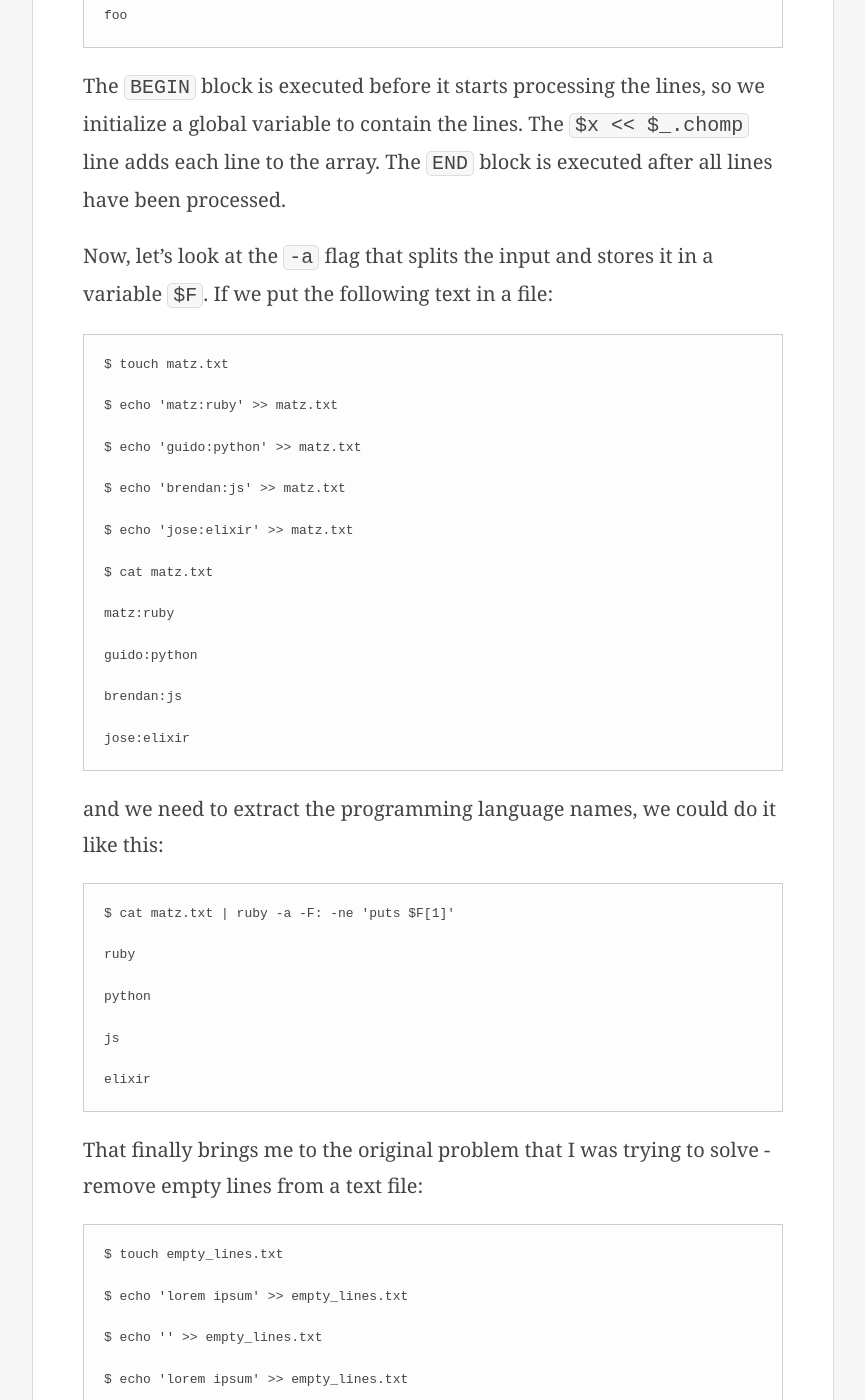
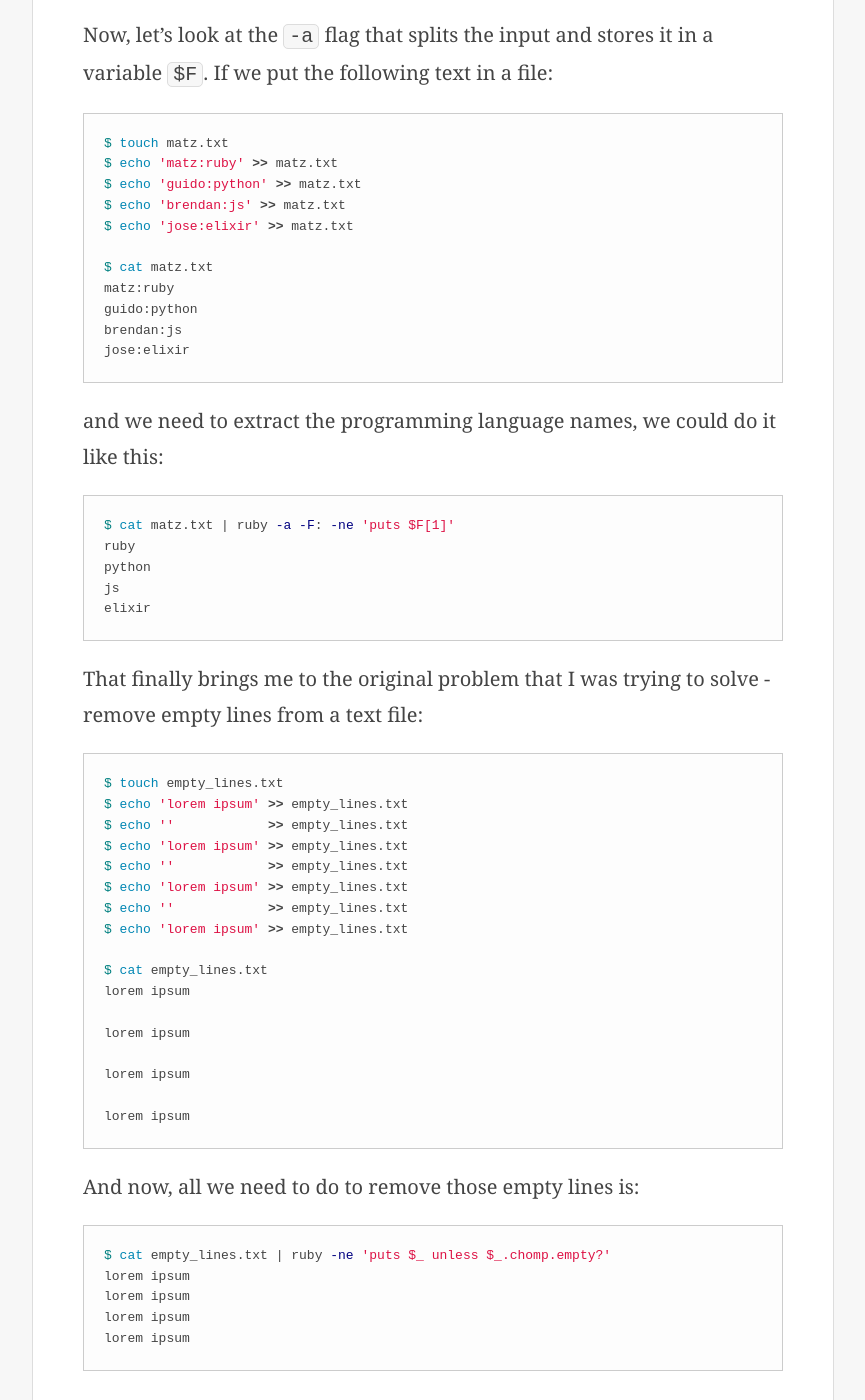
Before and after one commit to nithinbekal/nithinbekal.github.io, a Jekyll site: the page built from _posts/2015-02-12-ruby-sed-awk.md, in a window 1280 px wide and 1400 px high, scrolled down 2615 px. Shown: the whole window, without its empty margins (207-1072 px from the left). Built offline with Jekyll 4.4.1, drawn with Linux system fonts in a browser that asks for light colours; comment, search, counter and statistics services are not loaded; some of the changed text lies outside the part shown.

Commit message:
Clean up formatting

```diff
--- a/_posts/2015-02-12-ruby-sed-awk.md
+++ b/_posts/2015-02-12-ruby-sed-awk.md
@@ -1,6 +1,6 @@
 ---
 layout: post
-title: "Ruby instead of sed and awk"
+title: "How to use Ruby instead of sed and awk"
 date:  2015-02-12 20:47:51
 categories: awk, ruby, sed
 ---
@@ -13,7 +13,7 @@ before I can do anything with them.
 This morning, I needed to remove all the empty lines from a text file.
 Searching for ways to do this using unix tools turned up a few options:
 
-{% highlight text %}
+{% highlight bash %}
 awk 'NF' input.txt
 sed -i '/^$/d' input.txt
 grep -v '^$' input.txt
@@ -31,7 +31,6 @@ For example:
 
 {% highlight bash %}
 $ ruby -e 'puts 42'
-
 42
 {% endhighlight %}
 
@@ -45,9 +44,8 @@ Next, let's look that the `-n` flag
 which lets you pipe in text to Ruby,
 and execute some code for each line of text.
 
-{% highlight text %}
+{% highlight bash %}
 $ echo 'foo' | ruby -n -e 'puts $_.upcase'
-
 FOO
 {% endhighlight %}
 
@@ -57,33 +55,24 @@ This also works with multiple lines of input.
 Say we have a file foo.txt
 with the words foo, bar and baz on each line:
 
-{% highlight text %}
+{% highlight bash %}
 $ touch foo.txt
-
 $ echo 'foo' >> foo.txt
-
 $ echo 'bar' >> foo.txt
-
 $ echo 'baz' >> foo.txt
 
 $ cat foo.txt
-
 foo
-
 bar
-
 baz
 {% endhighlight %}
 
 And we want to print them in uppercase.
 
-{% highlight text %}
+{% highlight bash %}
 $ cat foo.txt | ruby -n -e 'puts $_.upcase'
-
 FOO
-
 BAR
-
 BAZ
 {% endhighlight %}
 
@@ -100,13 +89,10 @@ end
 There are other interesting things we could do with this.
 We could use `BEGIN` and `END` blocks to sort the lines in a file.
 
-{% highlight text %}
+{% highlight bash %}
 $ cat foo.txt | ruby -ne 'BEGIN{ $x=[]}; $x << $_.chomp; END { puts $x.sort }'
-
 bar
-
 baz
-
 foo
 {% endhighlight %}
 
@@ -120,40 +106,28 @@ that splits the input and stores it in
 a variable `$F`.
 If we put the following text in a file:
 
-{% highlight text %}
+{% highlight bash %}
 $ touch matz.txt
-
 $ echo 'matz:ruby' >> matz.txt
-
 $ echo 'guido:python' >> matz.txt
-
 $ echo 'brendan:js' >> matz.txt
-
 $ echo 'jose:elixir' >> matz.txt
 
 $ cat matz.txt
-
 matz:ruby
-
 guido:python
-
 brendan:js
-
 jose:elixir
 {% endhighlight %}
 
 and we need to extract the programming language names,
 we could do it like this:
 
-{% highlight text %}
+{% highlight bash %}
 $ cat matz.txt | ruby -a -F: -ne 'puts $F[1]'
-
 ruby
-
 python
-
 js
-
 elixir
 {% endhighlight %}
 
@@ -161,21 +135,16 @@ That finally brings me to the original problem
 that I was trying to solve -
 remove empty lines from a text file:
 
-{% highlight text %}
+{% highlight bash %}
 $ touch empty_lines.txt
-
+$ echo 'lorem ipsum' >> empty_lines.txt
+$ echo ''            >> empty_lines.txt
+$ echo 'lorem ipsum' >> empty_lines.txt
+$ echo ''            >> empty_lines.txt
+$ echo 'lorem ipsum' >> empty_lines.txt
+$ echo ''            >> empty_lines.txt
 $ echo 'lorem ipsum' >> empty_lines.txt
 
-$ echo '' >> empty_lines.txt
-
-$ echo 'lorem ipsum' >> empty_lines.txt
-
-$ echo '' >> empty_lines.txt
-
-$ echo 'lorem ipsum' >> empty_lines.txt
-
-$ echo '' >> empty_lines.txt
-$ echo 'lorem ipsum' >> empty_lines.txt
 $ cat empty_lines.txt
 lorem ipsum
 
@@ -184,11 +153,23 @@ lorem ipsum
 lorem ipsum
 
 lorem ipsum
+{% endhighlight %}
+
+And now, all we need to do to remove those empty lines is:
+
+{% highlight bash %}
 $ cat empty_lines.txt | ruby -ne 'puts $_ unless $_.chomp.empty?'
 lorem ipsum
 lorem ipsum
 lorem ipsum
 lorem ipsum
+{% endhighlight %}
+
+And if we wanted to write it to a file,
+we can just pipe the output.
+
+{% highlight bash %}
+$ cat empty_lines.txt | ruby -ne 'puts $_ unless $_.chomp.empty?' >> out.txt
 {% endhighlight %}
 
 Although special purpose tools like awk are very powerful,
```
